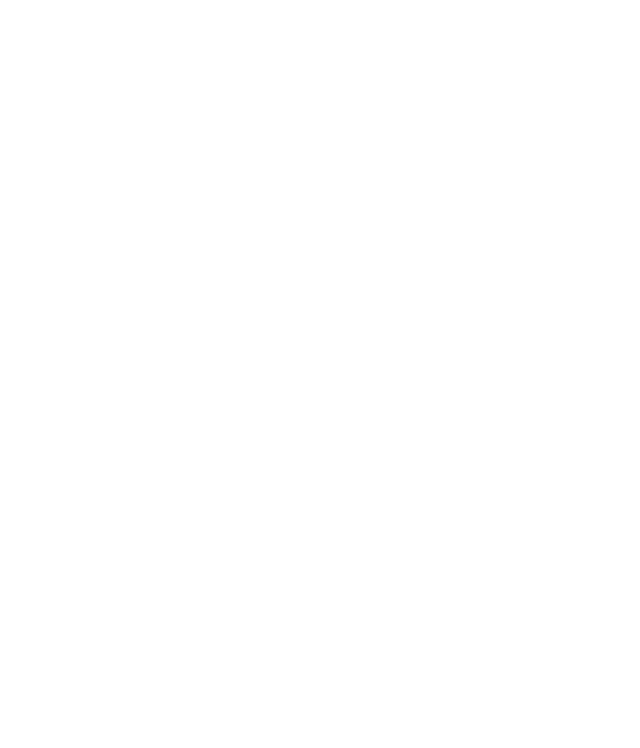
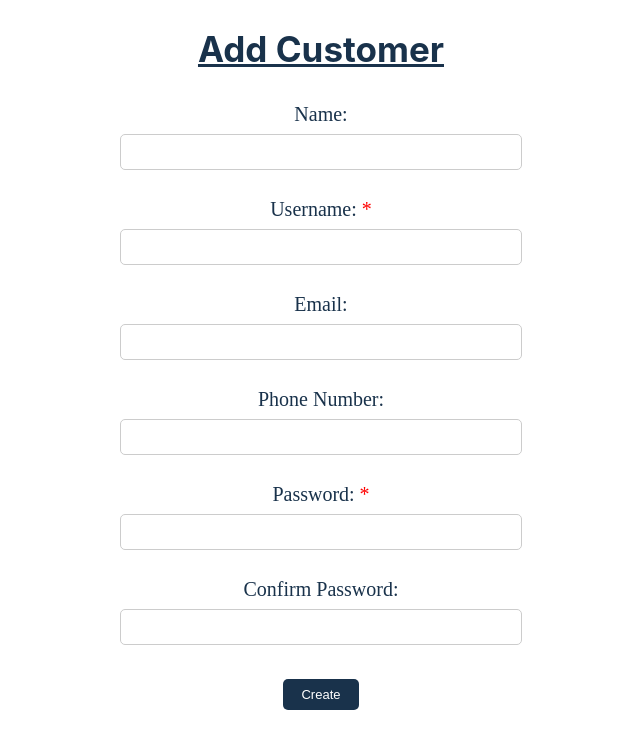
Before and after one commit to A-iswarya/Restaurant_Management_System, a React (Create React App) app in the folder react-frontend/: page /customer/create in a window 1280 px wide. Before the commit this address had no page. Shown: the top 748 px of the page, without its empty margins (319-959 px from the left). Built offline with nearby package versions, Linux system fonts and the light colour scheme.

Commit message:
Customer ui completed

```diff
--- a/react-frontend/src/styles.scss
+++ b/react-frontend/src/styles.scss
@@ -236,13 +236,24 @@
   }
 
   .password-options {
+    display: flex;
+    justify-content: space-between;
     text-align: left;
   }
 
   .forgot-password {
-    color: #19324b; /* Link color, using your primary color */
+    color: $primary-color; /* Link color, using your primary color */
     cursor: pointer;
   }
+
+  .create-customer {
+    color: $primary-color; /* Adjust the color as needed */
+    cursor: pointer;
+  }
+
+  // .create-customer{
+  //   text-align: right;
+  // }
 
   .submit-button {
     background-color: $primary-color; /* Button background color, using your primary color */
--- a/react-frontend/src/webpages/apis/api.js
+++ b/react-frontend/src/webpages/apis/api.js
@@ -8,8 +8,11 @@
 
 export const GET_STAFFS = (restaurantId) =>
   `${API_DOMAIN}/staffs?restaurant_id=${restaurantId}`;
-export const GET_SINGLE_STAFF = (staff_id) =>
-  `${API_DOMAIN}/staffs/${staff_id}`;
+export const GET_SINGLE_STAFF = (staffId) => `${API_DOMAIN}/staffs/${staffId}`;
+
+export const GET_CUSTOMERS = `${API_DOMAIN}/customers`;
+export const GET_SINGLE_CUSTOMER = (customerId) =>
+  `${API_DOMAIN}/customers/${customerId}`;
 
 export const LOGIN = (userType) =>
   `${API_DOMAIN}/${userType.toLowerCase()}s/login`;
--- /dev/null
+++ b/react-frontend/src/webpages/components/customers/create_customer.js
@@ -0,0 +1,12 @@
+import React from "react";
+import CustomerForm from "../form";
+
+const CreateCustomer = () => {
+  return (
+    <div className="addStaff">
+      <h1>Add Customer</h1>
+      <CustomerForm isCustomer={true} />
+    </div>
+  );
+};
+export default CreateCustomer;
--- /dev/null
+++ b/react-frontend/src/webpages/components/customers/edit_customer.js
@@ -0,0 +1,12 @@
+import React from "react";
+import EditForm from "../form";
+
+const EditCustomer = () => {
+  return (
+    <div className="editAdmin">
+      <h1>Edit Customer</h1>
+      <EditForm edit={true} isCustomer={true} />
+    </div>
+  );
+};
+export default EditCustomer;
--- a/react-frontend/src/webpages/components/delete_user.js
+++ b/react-frontend/src/webpages/components/delete_user.js
@@ -1,6 +1,10 @@
 import React from "react";
 import { AiOutlineDelete } from "react-icons/ai";
-import { GET_SINGLE_ADMIN, GET_SINGLE_STAFF } from "../apis/api";
+import {
+  GET_SINGLE_ADMIN,
+  GET_SINGLE_CUSTOMER,
+  GET_SINGLE_STAFF,
+} from "../apis/api";
 import { useNavigate } from "react-router-dom";
 import { loggingOut } from "../helper";
 
@@ -11,6 +15,8 @@
       return GET_SINGLE_STAFF(props.userId);
     } else if (props.isAdmin) {
       return GET_SINGLE_ADMIN(props.userId);
+    } else if (props.isCustomer) {
+      return GET_SINGLE_CUSTOMER(props.userId);
     }
   };
 
--- a/react-frontend/src/webpages/components/form.js
+++ b/react-frontend/src/webpages/components/form.js
@@ -4,12 +4,14 @@
   GET_SINGLE_ADMIN,
   GET_STAFFS,
   GET_SINGLE_STAFF,
+  GET_CUSTOMERS,
+  GET_SINGLE_CUSTOMER,
 } from "../apis/api";
 import { GetIdFromUrl, loggingIn, getLocalStorageValue } from "../helper";
 import { useNavigate } from "react-router-dom";
-import DeleteAdmin from "./delete_user";
+import DeleteUser from "./delete_user";
 
-const Form = ({ edit, isAdmin, isStaff }) => {
+const Form = ({ edit, isAdmin, isStaff, isCustomer }) => {
   const submitApi = () => {
     if (isStaff) {
       if (edit) {
@@ -23,6 +25,12 @@
       } else {
         return POST_ADMIN;
       }
+    } else if (isCustomer) {
+      if (edit) {
+        return GET_SINGLE_CUSTOMER(userId);
+      } else {
+        return GET_CUSTOMERS;
+      }
     }
   };
 
@@ -31,10 +39,13 @@
       return GET_SINGLE_STAFF(userId);
     } else if (isAdmin) {
       return GET_SINGLE_ADMIN(userId);
+    } else if (isCustomer) {
+      return GET_SINGLE_CUSTOMER(userId);
     }
   };
 
   const userId = getLocalStorageValue("user_id");
+  const userType = getLocalStorageValue("user_type");
   const submitHttpCode = edit ? "PATCH" : "POST";
   const navigate = useNavigate();
   const restaurantId = useRef(GetIdFromUrl("restaurant_id"));
@@ -46,7 +57,7 @@
     email: "",
     phone_number: "",
     restaurant_id: restaurantId.current,
-    ...(isStaff ? { name: "" } : {}),
+    ...(isStaff || isCustomer ? { name: "" } : {}),
     ...(isStaff ? { designation: "waitstaff" } : {}),
   });
 
@@ -68,7 +79,7 @@
             email: data.email,
             phone_number: data.phone_number,
             name: data,
-            ...(isStaff ? { name: data.name } : ""),
+            ...(isStaff || isCustomer ? { name: data.name } : ""),
             ...(isStaff ? { designation: data.designation } : ""),
           },
         });
@@ -117,11 +128,24 @@
             `/dashboard?restaurant_id=${restaurantId.current}&admin_id=${responseData.data.id}`
           );
         } else if (isStaff) {
+          if (edit) {
+            navigate(
+              `/dashboard?restaurant_id=${restaurantId.current}&staff_id=${responseData.data.id}`
+            );
+          } else {
+            navigate(
+              `/dashboard?restaurant_id=${restaurantId.current}&admin_id=${userId}`
+            );
+          }
+        } else if (isCustomer) {
+          if (!edit) {
+            loggingIn(responseData);
+          }
           navigate(
-            `/dashboard?restaurant_id=${restaurantId.current}&admin_id=${userId}`
+            `/dashboard?restaurant_id=${restaurantId.current}&customer_id=${responseData.data.id}`
           );
         }
-      } else setError(`Admin ${edit ? "Updation" : "Creation"} Failed`);
+      } else setError(`${userType} ${edit ? "Updation" : "Creation"} Failed`);
     } catch {
       setError("Something went wrong!");
     }
@@ -137,15 +161,15 @@
     <div>
       {error && <div className="error">{error.message}</div>}
       <form onSubmit={handleSubmit}>
-        {isStaff && (
+        {(isStaff || isCustomer) && (
           <>
-            <label>Name: {edit ? "" : <span>*</span>}</label>
+            <label>Name: {edit ? "" : isCustomer ? "" : <span>*</span>}</label>
             <input
               value={formData.name}
               type="text"
               onChange={handleChange}
               name="name"
-              required={!edit}
+              required={!edit && isStaff}
             />
             <br />
           </>
@@ -212,7 +236,12 @@
         <br />
         <button>{edit ? "EDIT" : "Create"}</button>
         {edit && (
-          <DeleteAdmin userId={userId} isStaff={isStaff} isAdmin={isAdmin} />
+          <DeleteUser
+            userId={userId}
+            isStaff={isStaff}
+            isAdmin={isAdmin}
+            isCustomer={isCustomer}
+          />
         )}
       </form>
     </div>
--- a/react-frontend/src/webpages/index.js
+++ b/react-frontend/src/webpages/index.js
@@ -9,6 +9,8 @@
 import Staffs from "./components/staffs";
 import CreateStaff from "./components/staffs/create_staff";
 import EditStaff from "./components/staffs/edit_staff";
+import CreateCustomer from "./components/customers/create_customer";
+import EditCustomer from "./components/customers/edit_customer";
 
 const Webpages = () => {
   return (
@@ -24,6 +26,9 @@
         <Route path="/staffs" element={<Staffs />} />
         <Route path="/staff/create" element={<CreateStaff />} />
         <Route path="/staff/:staffId/edit" element={<EditStaff />} />
+
+        <Route path="/customer/create" element={<CreateCustomer />} />
+        <Route path="/customer/:customerId/edit" element={<EditCustomer />} />
       </Routes>
     </BrowserRouter>
   );
--- a/react-frontend/src/webpages/layout.js
+++ b/react-frontend/src/webpages/layout.js
@@ -8,12 +8,17 @@
   loggingOut,
   capitalizeFirstLetters,
 } from "./helper";
-import { GET_SINGLE_STAFF } from "./apis/api";
+import { GET_SINGLE_STAFF, GET_SINGLE_CUSTOMER } from "./apis/api";
 
 const Layout = ({ children }) => {
   const userType = getLocalStorageValue("user_type");
   const userId = getLocalStorageValue("user_id");
-  const userApi = userType === "Staff" ? GET_SINGLE_STAFF(userId) : "";
+  const userApi =
+    userType === "Staff"
+      ? GET_SINGLE_STAFF(userId)
+      : userType === "Customer"
+      ? GET_SINGLE_CUSTOMER(userId)
+      : "";
   const navigate = useNavigate();
   const restaurantId = useRef(GetIdFromUrl("restaurant_id"));
   const [error, setError] = useState(null);
@@ -50,7 +55,7 @@
     }
     if (userType === "Admin") {
       setUserName("Admin");
-    } else if (userType === "Staff") {
+    } else if (userType === "Staff" || userType === "Customer") {
       fetchData();
     }
   }, []);
--- a/react-frontend/src/webpages/login.js
+++ b/react-frontend/src/webpages/login.js
@@ -2,7 +2,7 @@
 import Layout from "./layout";
 import { loggingIn, GetIdFromUrl } from "./helper";
 import { LOGIN } from "./apis/api";
-import { useNavigate } from "react-router-dom";
+import { useNavigate, Link } from "react-router-dom";
 
 const Login = () => {
   const restaurantId = useRef(GetIdFromUrl("restaurant_id"));
@@ -29,7 +29,9 @@
         const responseData = await response.json();
         loggingIn(responseData);
         navigate(
-          `/dashboard?restaurant_id=${restaurantId.current}&admin_id=${responseData.data.id}`
+          `/dashboard?restaurant_id=${
+            restaurantId.current
+          }&${responseData.user_type.toLowerCase()}_id=${responseData.data.id}`
         );
       } else setError("Incorrect username/password");
     } catch {
@@ -99,6 +101,10 @@
           </div>
           <div className="password-options">
             <span className="forgot-password">Forgot Password?</span>
+            <Link to={"/customer/create"}>
+              {" "}
+              <span className="create-customer">Register</span>
+            </Link>
           </div>
           <button type="submit" className="submit-button">
             Submit
```
